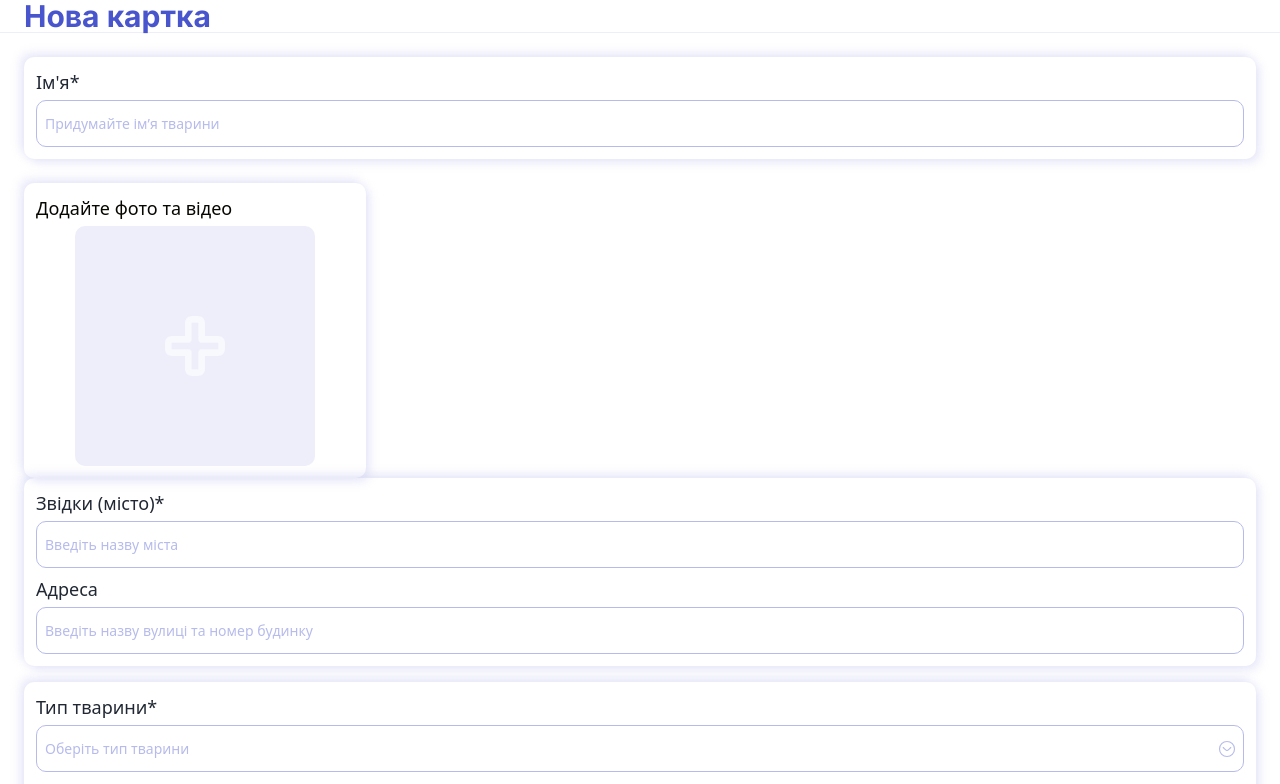
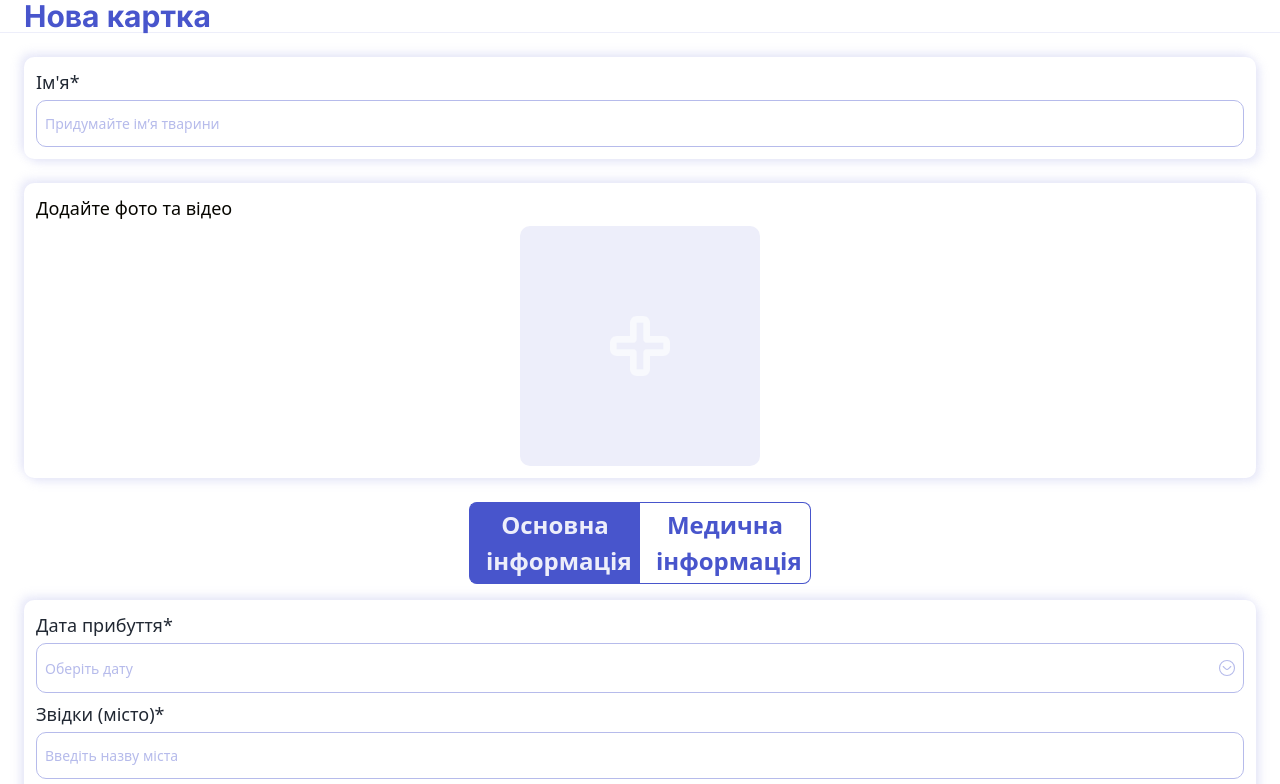
Before and after one commit to baza-trainee/AnimalRescueKharkiv, a Next.js app: page /crm/add-card in a window 1280 px wide. Shown: the top 784 px of the page. Built offline with nearby package versions, Linux system fonts and the light colour scheme.

Commit message:
feat: add CustomDataPicker component

```diff
--- a/src/components/crm/AddCardCrm/addCardSchema.ts
+++ b/src/components/crm/AddCardCrm/addCardSchema.ts
@@ -45,6 +45,7 @@ export const addCardSchema = Yup.object().shape({
   weight: Yup.string().max(50, "Не більше 50 символів").notRequired(),
   age: Yup.string().max(50, "Не більше 50 символів").notRequired(),
   specialMarks: Yup.string().max(200, "Не більше 200 символів").notRequired(),
+  arrivalDate: Yup.date().required("Дата прибуття обов’язкова"),
 });
 
 export type TypeAddCardSchema = Yup.InferType<typeof addCardSchema>;
--- a/src/components/crm/AddCardForm/AddCardForm.tsx
+++ b/src/components/crm/AddCardForm/AddCardForm.tsx
@@ -8,6 +8,8 @@ import { FileInput } from "@/src/components/ui/inputs/FileInput";
 import { BasicInfoForm } from "../BasicInfoForm/BasicInfoForm";
 import { useToggle } from "../../register/popUp/useToggle";
 import { RequiredValues } from "../../register/popUp/RequiredValues";
+import { useState } from "react";
+import { MedicalInfoForm } from "../MedicalInfoForm/MedicalInfoForm";
 
 const defaultValues = {
   name: "",
@@ -19,6 +21,7 @@ const defaultValues = {
   weight: "",
   age: "",
   specialMarks: "",
+  arrivalDate: null,
 };
 
 export const AddCardForm = () => {
@@ -34,6 +37,7 @@ export const AddCardForm = () => {
     mode: "onSubmit",
     resolver: yupResolver(addCardSchema),
   });
+  const [activeTab, setActiveTab] = useState<"basic" | "medical">("basic");
 
   const onSubmit = (data: TypeAddCardSchema) => {
     console.log(data);
@@ -62,7 +66,7 @@ export const AddCardForm = () => {
             />
           </div>
           <div
-            className={`w-[342px] min-h-[291px] p-[12px] shadow-[4px_4px_10px_0px_#B6BBEB4D,_-4px_-4px_10px_0px_#B6BBEB4D] rounded-[10px] ${
+            className={`min-h-[291px] p-[12px] shadow-[4px_4px_10px_0px_#B6BBEB4D,_-4px_-4px_10px_0px_#B6BBEB4D] rounded-[10px] mb-[24px] ${
               errors.files && "pb-[26px]"
             }`}
           >
@@ -82,7 +86,32 @@ export const AddCardForm = () => {
             />
           </div>
         </fieldset>
-        <fieldset>
+        <div className="flex justify-center items-center mb-[16px]">
+          <button
+            type="button"
+            onClick={() => setActiveTab("basic")}
+            className={`${
+              activeTab === "basic"
+                ? "bg-[#4855CC] text-[#EDEEFA]"
+                : "bg-transparent text-[#4855CC]"
+            } w-[171px] px-[16px] py-[4px] border-[1px] border-r-0 border-[#4855CC] rounded-l-lg text-[24px] font-bold leading-[36px]`}
+          >
+            Основна інформація
+          </button>
+          <button
+            type="button"
+            onClick={() => setActiveTab("medical")}
+            className={`${
+              activeTab === "medical"
+                ? "bg-[#4855CC] text-[#EDEEFA]"
+                : "bg-transparent text-[#4855CC]"
+            } w-[171px] px-[16px] py-[4px] border-[1px] border-l-0 border-[#4855CC] rounded-r-lg text-[24px] font-bold leading-[36px]`}
+          >
+            Медична інформація
+          </button>
+        </div>
+        <div>
+          <fieldset className={activeTab === "basic" ? "block" : "hidden"}>
             <BasicInfoForm
               control={control}
               errors={errors}
@@ -90,14 +119,21 @@ export const AddCardForm = () => {
               clearErrors={clearErrors}
             />
           </fieldset>
-        <button type="submit" onClick={toggleModal}>
+          <fieldset className={activeTab === "medical" ? "block" : "hidden"}>
+            <MedicalInfoForm />
+          </fieldset>
+        </div>
+        <button
+          type="submit"
+          onClick={toggleModal}
+          className="flex justify-center items-center w-full py-[13px] rounded-[10px] text-[20px] text-[#EDEEFA] leading-[30px] bg-[#4855CC] hover:bg-[#B6BBEB] focus::bg-[#B6BBEB]"
+        >
           Надіслати
         </button>
       </form>
       {isOpen && isSubmitted && (
         <>{!isValid ? <RequiredValues onClose={toggleModal} /> : null}</>
       )}
-      {/* {isOpen && <RequiredValues onClose={toggleModal} />} */}
     </>
   );
 };
--- a/src/components/crm/BasicInfoForm/BasicInfoForm.tsx
+++ b/src/components/crm/BasicInfoForm/BasicInfoForm.tsx
@@ -14,6 +14,7 @@ import { useToggle } from "../../register/popUp/useToggle";
 import { AnimalType } from "../../register/popUp/AnimalType";
 import { PopupInput } from "../../ui/inputs/PopupInput";
 import { Genders } from "../../register/popUp/Genders";
+import { CustomDatePicker } from "../../ui/CustomDatePicker/CustomDatePicker";
 
 interface PropsBasicInfoForm {
   control: Control<any>;
@@ -33,6 +34,7 @@ export const BasicInfoForm: React.FC<PropsBasicInfoForm> = ({
   );
   const [selectedGender, setSelectedGender] = useState<string | null>(null);
   const [openPopup, setOpenPopup] = useState<string | null>(null);
+  const [arrivalDate, setArrivalDate] = useState<Date | null>(null);
 
   const handleToggleModal = (name: string) => {
     setOpenPopup((prev) => (prev === name ? null : name));
@@ -49,9 +51,31 @@ export const BasicInfoForm: React.FC<PropsBasicInfoForm> = ({
     setOpenPopup(null);
   };
 
+  const handleDate = (
+    date: Date | null,
+    setter: (date: Date | null) => void
+  ): void => {
+    setter(date);
+  };
+
   return (
     <div className="flex flex-col gap-[16px]">
       <fieldset className="flex flex-col gap-[8px] p-[12px] shadow-[4px_4px_10px_0px_#B6BBEB4D,_-4px_-4px_10px_0px_#B6BBEB4D] rounded-[10px]">
+        <div className={errors?.arrivalDate && "pb-[26px]"}>
+          <Controller
+            name="arrivalDate"
+            control={control}
+            render={({ field }) => (
+              <CustomDatePicker
+                {...field}
+                label="Дата прибуття*"
+                selected={field.value}
+                onChange={(date) => field.onChange(date)}
+                errorMessage={errors?.arrivalDate?.message}
+              />
+            )}
+          />
+        </div>
         <div className={errors?.city && "pb-[26px]"}>
           <Controller
             name="city"
--- /dev/null
+++ b/src/components/crm/MedicalInfoForm/MedicalInfoForm.tsx
@@ -0,0 +1,7 @@
+export const MedicalInfoForm = () => {
+  return (
+    <>
+      <p className="h-[1000px]">MedicalInfoForm</p>
+    </>
+  );
+};
--- /dev/null
+++ b/src/components/ui/CustomDatePicker/CustomDatePicker.tsx
@@ -0,0 +1,136 @@
+import { forwardRef, useState } from "react";
+import DatePicker from "react-datepicker";
+// import { uk } from "date-fns/locale";
+import "react-datepicker/dist/react-datepicker.css";
+import { ArrowLeftIcon } from "../icon/ArrowLeftIcon";
+import { ArrowRightIcon } from "../icon/ArrowRightIcon";
+import { ArrowUpIcon } from "../icon/ArrowUpIcon";
+import { ArrowDownIcon } from "../icon/ArrowDownIcon";
+import { ErrorMessage } from "../inputs/ErrorMessage";
+
+interface PropsCustomDataPicker {
+  selected: Date | null;
+  onChange: (data: Date | null) => void;
+  dateFormat?: string;
+  minDate?: Date;
+  maxDate?: Date;
+  label: string;
+  errorMessage?: string;
+}
+
+interface PropsCustomInput {
+  value?: string;
+  onClick?: () => void;
+  placeholder?: string;
+  errorMessage?: string;
+  isCalendarOpen: boolean;
+}
+
+const CustomInput = forwardRef<HTMLButtonElement, PropsCustomInput>(
+  ({ value, onClick, placeholder, errorMessage, isCalendarOpen }, _ref) => {
+    return (
+      <div className="relative">
+        <span
+          className={`absolute top-[16px] right-[8px] z-[5] cursor-pointer ${
+            !!errorMessage ? "stroke-[#B00000]" : "stroke-[#B6BBEB]"
+          }  transition duration-[350ms]`}
+        >
+          {isCalendarOpen ? (
+            <ArrowUpIcon style={"w-[18px] h-[18px]"} />
+          ) : (
+            <ArrowDownIcon style={"s w-[18px] h-[18px]"} />
+          )}
+        </span>
+        <button
+          type="button"
+          onClick={onClick}
+          ref={_ref}
+          className={`block w-full px-[8px] py-[12px] rounded-[10px] border-[1px] text-left transition duration-[350ms] outline-1 cursor-pointer ${
+            !!errorMessage
+              ? "border-[#B00000] focus:outline-[#B00000]"
+              : "border-[#B6BBEB] focus:outline-[#4855CC]"
+          }`}
+        >
+          <span
+            className={`text-[14px] ${
+              !!errorMessage
+                ? "text-[#B00000]"
+                : value || placeholder
+                ? "text-[#070600]"
+                : "text-[#B6BBEB]"
+            }`}
+          >
+            {value ? value : placeholder ? placeholder : "Оберіть дату"}
+          </span>
+        </button>
+        {errorMessage && <ErrorMessage>{errorMessage}</ErrorMessage>}
+      </div>
+    );
+  }
+);
+
+export const CustomDatePicker = forwardRef<
+  HTMLDivElement,
+  PropsCustomDataPicker
+>(({ selected, onChange, minDate, maxDate, label, errorMessage }, _ref) => {
+  const [isCalendarOpen, setIsCalendarOpen] = useState<boolean>(false);
+
+  const handleCalendarOpen = () => {
+    setIsCalendarOpen(true);
+  };
+
+  const handleCalendarClose = () => {
+    setIsCalendarOpen(false);
+  };
+
+  return (
+    <div ref={_ref} className="relative">
+      {label && (
+        <span
+          className={`${
+            !!errorMessage ? "text-[#B00000]" : "text-[#212833]"
+          } text-[18px] font-medium leading-[27px] block mb-[4px]`}
+        >
+          {label}
+        </span>
+      )}
+      <DatePicker
+        customInput={
+          <CustomInput
+            errorMessage={errorMessage}
+            isCalendarOpen={isCalendarOpen}
+          />
+        }
+        selected={selected}
+        onChange={onChange}
+        dateFormat="dd.MM.yyyy"
+        minDate={minDate}
+        maxDate={maxDate}
+        onCalendarOpen={handleCalendarOpen}
+        onCalendarClose={handleCalendarClose}
+        showPopperArrow={false}
+        wrapperClassName="w-full"
+        calendarClassName="customCalendar"
+        popperClassName="react-datepicker-popper"
+        renderCustomHeader={({ monthDate, decreaseMonth, increaseMonth }) => (
+          <div className="flex justify-between text-[18px] font-sans font-medium leading-[27px] bg-[#FFFFFF]">
+            <button type="button" onClick={decreaseMonth}>
+              {<ArrowLeftIcon style="stroke-[#070600] w-[20px] h-[20px]" />}
+            </button>
+            <span>
+              {monthDate
+                .toLocaleString("uk", { month: "long" })
+                .charAt(0)
+                .toUpperCase() +
+                monthDate.toLocaleString("uk", { month: "long" }).slice(1)}{" "}
+              {monthDate.getFullYear()}
+            </span>
+            <button type="button" onClick={increaseMonth}>
+              {<ArrowRightIcon style="stroke-[#070600] w-[20px] h-[20px]" />}
+            </button>
+          </div>
+        )}
+      />
+    </div>
+  );
+});
--- a/src/components/ui/icon/ArrowLeftIcon.tsx
+++ b/src/components/ui/icon/ArrowLeftIcon.tsx
@@ -10,8 +10,8 @@ export const ArrowLeftIcon = ({ style }: { style?: string }) => {
     >
       <path
         d="M14 17L12.237 15.2527C10.8311 13.8592 10.1281 13.1625 10.0199 12.3133C9.99337 12.1053 9.99337 11.8947 10.0199 11.6867C10.1281 10.8375 10.8311 10.1408 12.237 8.74731L14 7"
-        stroke-width="1.5"
-        stroke-linecap="round"
+        strokeWidth="1.5"
+        strokeLinecap="round"
       />
     </svg>
   );
--- a/src/components/ui/icon/ArrowRightIcon.tsx
+++ b/src/components/ui/icon/ArrowRightIcon.tsx
@@ -11,8 +11,8 @@ export const ArrowRightIcon = ({ style }: { style?: string }) => {
       <path
         d="M10 7L11.763 8.74731C13.1689 10.1408 13.8719 10.8375 13.9801 11.6867C14.0066 11.8947 14.0066 12.1053 13.9801 12.3133C13.8719 13.1625 13.1689 13.8592 11.763 15.2527L10 17"
         stroke="#2D264B"
-        stroke-width="1.5"
-        stroke-linecap="round"
+        strokeWidth="1.5"
+        strokeLinecap="round"
       />
     </svg>
   );
```
Also changed, not shown: src/components/ui/CustomDatePicker/CustomDatePicker.css (added). Lines whose indentation alone changed are shown as unchanged.
